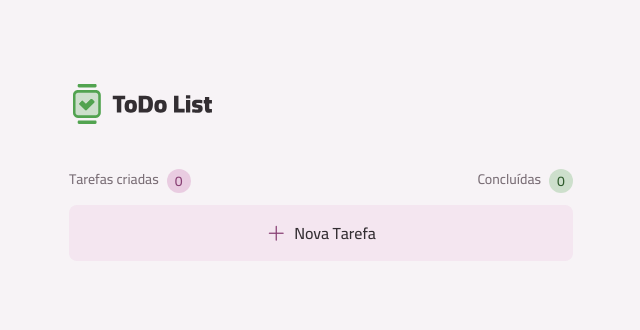
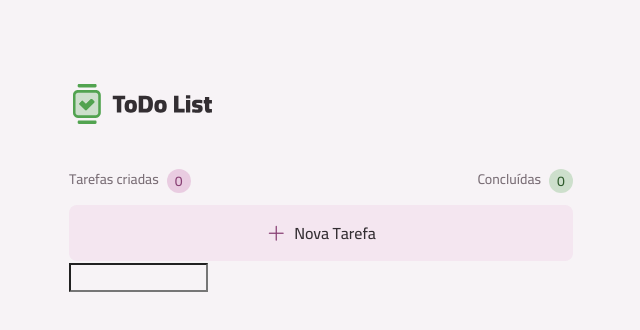
Before and after one commit to souzannatha/todo-list-angular, an Angular app: page / in a window 1280 px wide. Shown: the top 330 px of the page, without its empty margins (319-959 px from the left). Built offline with nearby package versions, Linux system fonts and the light colour scheme.

Commit message:
feat: added base ui component.

```diff
--- /dev/null
+++ b/src/app/_components/base-ui/base-ui.component.html
@@ -0,0 +1,3 @@
+<div class="container">
+  <ng-content></ng-content>
+</div>
--- /dev/null
+++ b/src/app/_components/base-ui/base-ui.component.scss
@@ -0,0 +1,6 @@
+.container {
+  width: 100%;
+  max-width: 504px;
+  margin: 0 auto;
+  margin-top: 80px;
+}
--- a/src/app/_components/header/header.component.scss
+++ b/src/app/_components/header/header.component.scss
@@ -1,11 +1,6 @@
 @use '../../../styles/variables' as *;
 
-.container {
-  width: 100%;
-  max-width: 504px;
-  margin: 0 auto;
-  margin-top: 80px;
-}
+
 
 .task-container {
   display: flex;
--- /dev/null
+++ b/src/app/_components/task/task.component.html
@@ -0,0 +1 @@
+<input type="text" class="task" />
--- a/src/app/app.component.html
+++ b/src/app/app.component.html
@@ -1 +1,4 @@
-<app-header></app-header>
+<app-base-ui>
+  <app-header></app-header>
+  <app-task></app-task>
+</app-base-ui>
--- a/src/app/app.component.ts
+++ b/src/app/app.component.ts
@@ -1,10 +1,12 @@
 import { Component } from '@angular/core';
 import { RouterOutlet } from '@angular/router';
 import { HeaderComponent } from './_components/header/header.component';
+import { TaskComponent } from './_components/task/task.component';
+import { BaseUiComponent } from './_components/base-ui/base-ui.component';
 
 @Component({
   selector: 'app-root',
-  imports: [RouterOutlet, HeaderComponent],
+  imports: [RouterOutlet, HeaderComponent, TaskComponent, BaseUiComponent],
   templateUrl: './app.component.html',
   styleUrl: './app.component.scss',
 })
```
Also changed, not shown: src/app/_components/base-ui/base-ui.component.ts (added, +11 -0 lines), src/app/_components/task/task.component.ts (added, +11 -0 lines), src/app/_components/task/task.component.scss (added).
